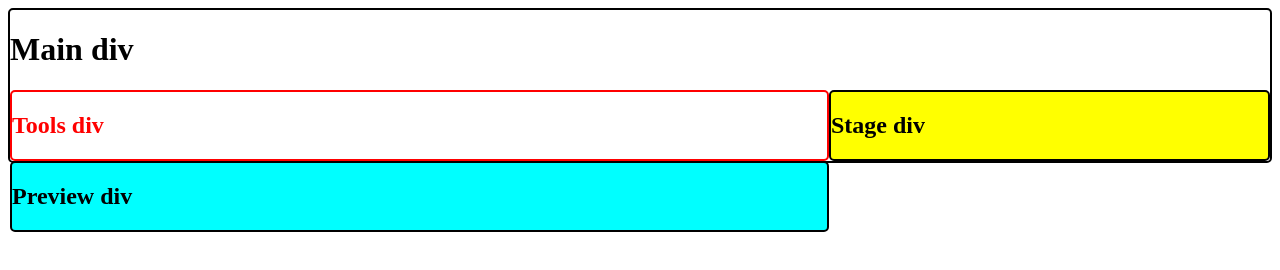
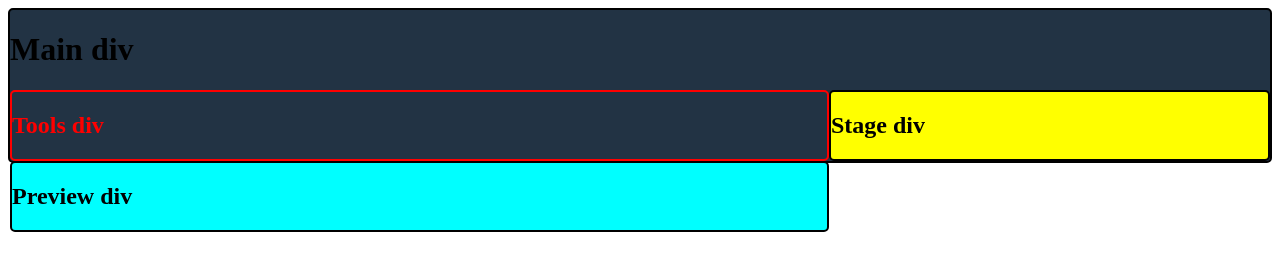
Before and after one commit to markhutch/corso, a website: page ui/main.reel/main.html in a window 1280 px wide. Drawn offline with Linux system fonts and the light colour scheme.

Commit message:
Update component ui/main.reel/main.css

```diff
--- a/ui/main.reel/main.css
+++ b/ui/main.reel/main.css
@@ -1,4 +1,5 @@
 div.Main {
+    background-color: #223344;
     border: 2px solid;
     border-radius: 5px;
 }
```
